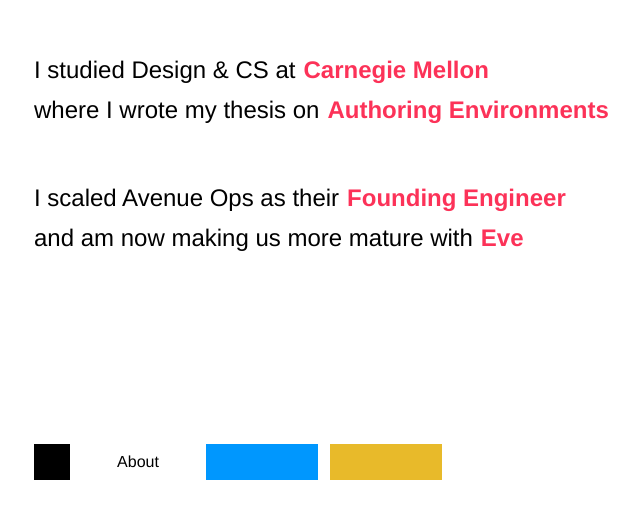
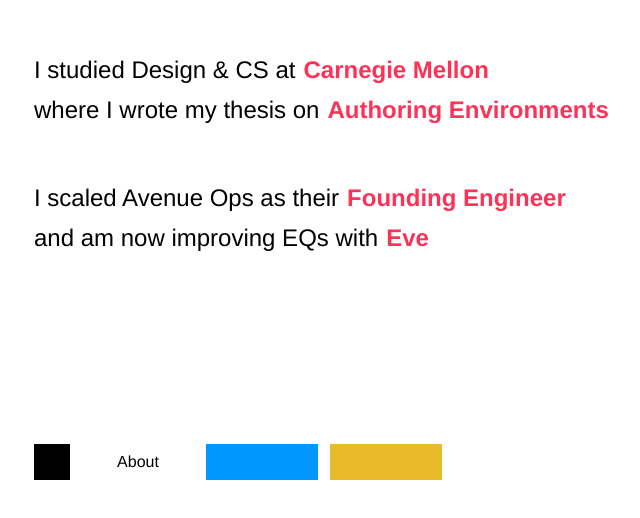
Before and after one commit to maayanalbert/malbert.space, a Next.js app: page /about in a window 1280 px wide. Shown: the part 210-728 px from the top of the page, without its empty margins (78-718 px from the left). Built offline with nearby package versions, Linux system fonts and the light colour scheme.

Commit message:
Update about.tsx

```diff
--- a/src/pages/about.tsx
+++ b/src/pages/about.tsx
@@ -27,7 +27,7 @@
         link: "https://avenue.so/blog/avenue-launches-signal-views",
       },
       {
-        first: "and am now making us more mature with",
+        first: "and am now improving EQs with",
         second: "Eve",
         link: "https://www.eve.space/",
       },
```
